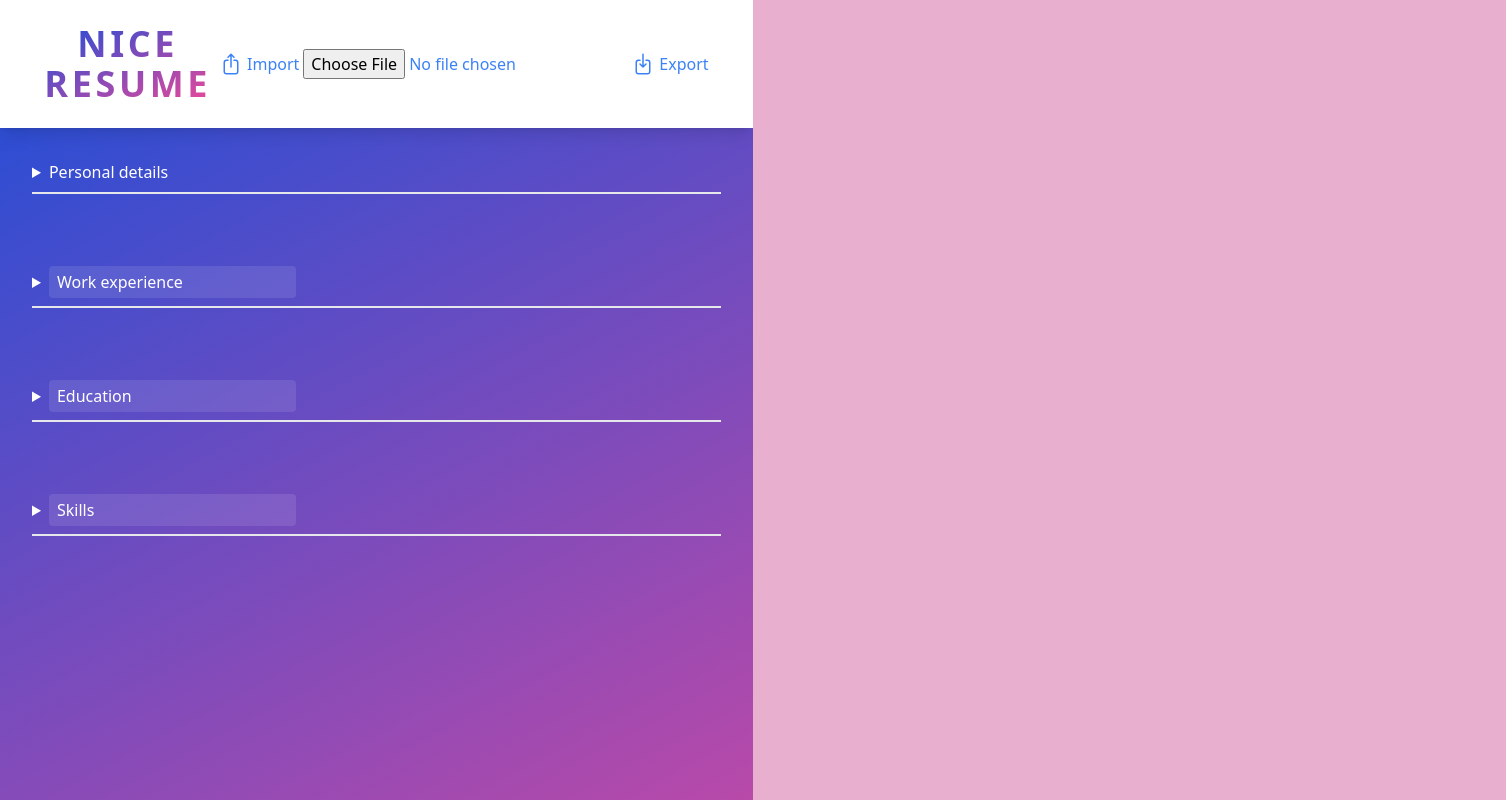
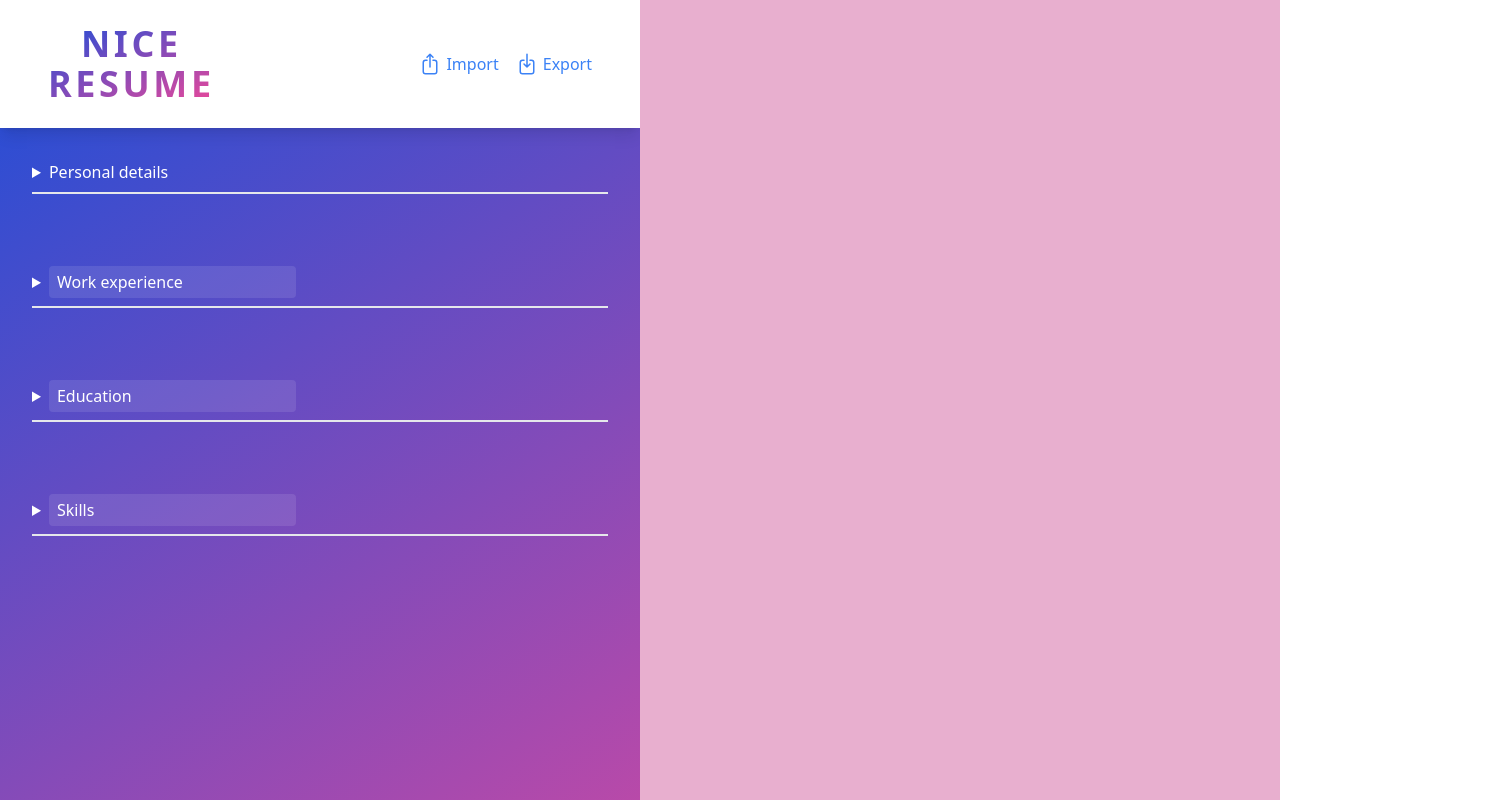
Before and after one commit to Benjent/nice-resume, a Vue app: page / in a window 1280 px wide. Shown: the whole page, 1506 px wide, since content can reach past the window. Built offline with nearby package versions, Linux system fonts and the light colour scheme.

Commit message:
feat(Editor.vue); increase header padding and hide file name import input

```diff
--- a/src/components/Editor.vue
+++ b/src/components/Editor.vue
@@ -148,7 +148,7 @@ function addSkill() {
 
 <template>
   <main class="flex flex-col overflow-y-scroll text-white">
-    <header class="flex justify-center gap-2 p-6 bg-white shadow-lg">
+    <header class="flex justify-between gap-2 py-6 px-12 bg-white shadow-lg">
       <h1
         class="bg-gradient-to-br from-blue-700 to-pink-500 text-transparent bg-clip-text text-center text-4xl font-black tracking-widest uppercase"
       >
@@ -165,6 +165,7 @@ function addSkill() {
             <ArrowUpOnSquareIcon class="h-6" />Import
             <input
               id="editorFileReader"
+              class="hidden"
               type="file"
               accept=".json"
               @change="importFromJson"
```
